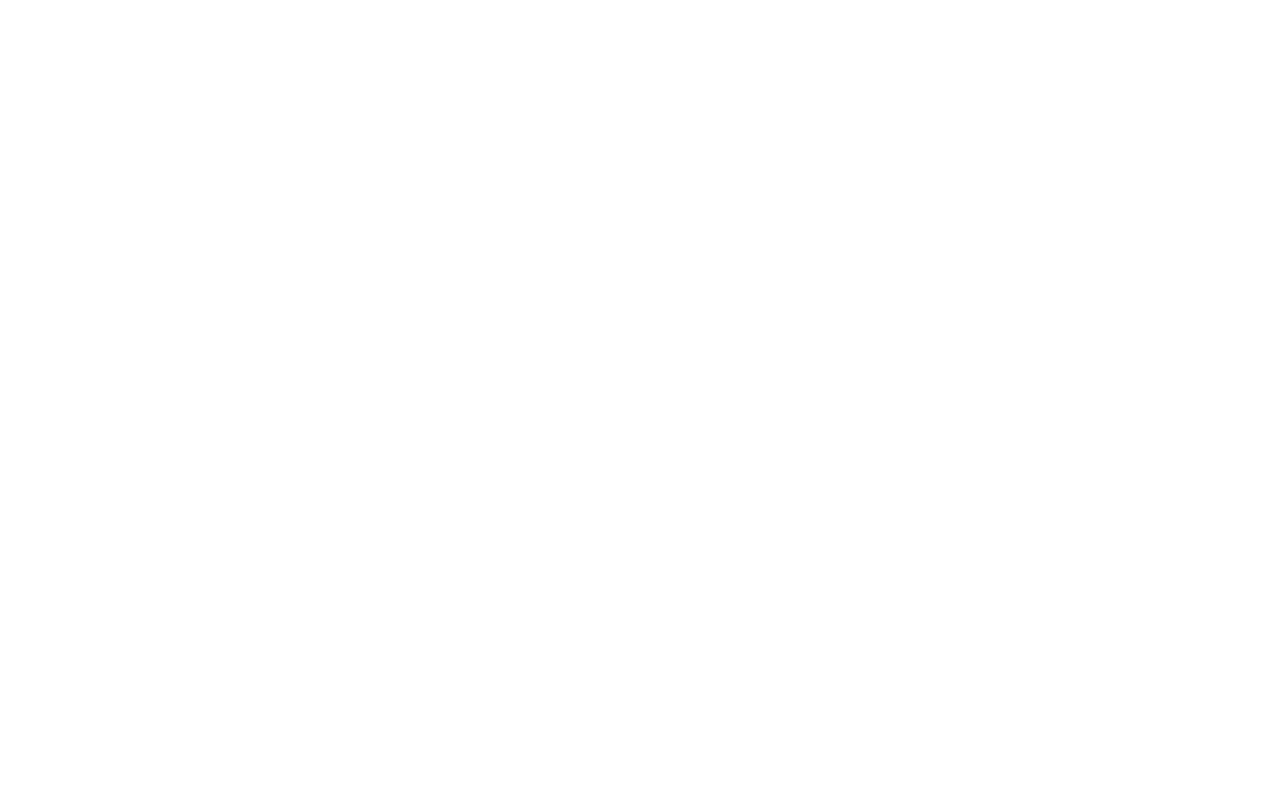
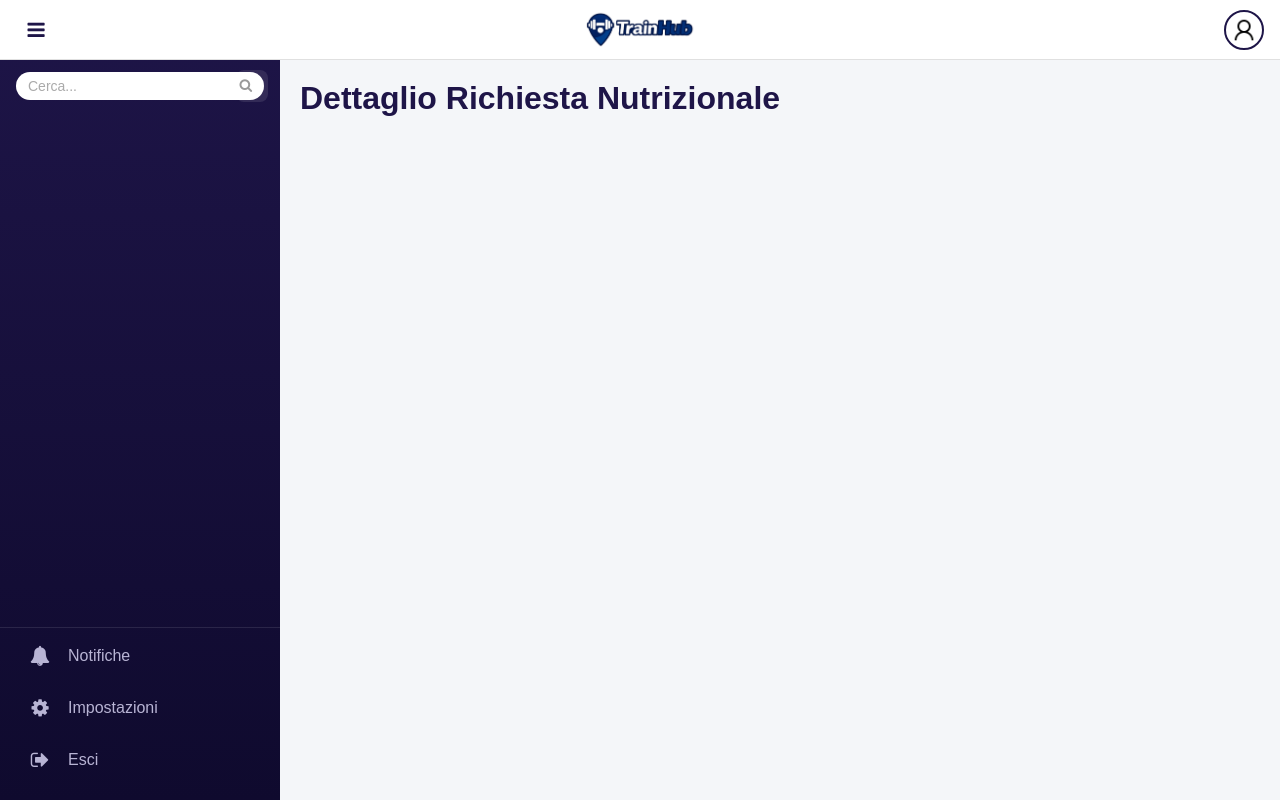
Before and after one commit to LorenzoRigoni/ASW26-TrainHub, a Vue app in the folder frontend/: page /richieste-nutrizione/dettaglio-richiesta in a window 1280 px wide. Before the commit this address had no page. Built offline with nearby package versions, Linux system fonts and the light colour scheme.

Commit message:
Fix error in index.js. Added page DettaglioRichiestaNutrizionale

```diff
--- /dev/null
+++ b/frontend/src/pages/DettaglioRichiestaNutrizionale.vue
@@ -0,0 +1,94 @@
+<script setup>
+import { ref } from 'vue'
+import { useRouter } from 'vue-router'
+import axios from 'axios'
+import Navbar from '../components/NavBar.vue'
+import SideMenu from '../components/SideMenu.vue'
+
+const userLogged = ref({
+  name: localStorage.getItem('user_name'),
+  surname: localStorage.getItem('user_surname'),
+  role: localStorage.getItem('user_role')
+})
+const sidebarOpen = ref(true)
+
+const toggleSidebar = () => {
+  sidebarOpen.value = !sidebarOpen.value
+}
+</script>
+
+<template>
+     <div id="app">
+        <Navbar @toggle-sidebar="toggleSidebar" />
+        <SideMenu :isOpen="sidebarOpen" :role="userLogged.role" @close="sidebarOpen = false" />
+
+        <main class="main-content" :class="{ 'sidebar-open': sidebarOpen }">
+            <div class="info-header">
+                <h1>Dettaglio Richiesta Nutrizionale</h1>
+            </div>
+        </main>
+     </div>
+</template>
+
+<style scoped>
+
+.main-content {
+  margin-top: 60px;
+  margin-left: 10pt;
+  padding: 20px;
+  padding-bottom: 50px;
+  transition: margin-left 0.3s ease;
+  min-height: calc(100vh - 60px);
+  background-color: #f4f6f9;
+}
+
+
+@media (min-width: 769px) {
+  .main-content.sidebar-open {
+    margin-left: 280px;
+  }
+}
+
+.btn-primary {
+  display: flex;
+  align-items: center;
+  gap: 0.5rem;
+  background-color: #1e1548;
+  color: #fff;
+  border: none;
+  border-radius: 10px;
+  padding: 0.65rem 1.4rem;
+  font-size: 0.95rem;
+  font-weight: 600;
+  cursor: pointer;
+  white-space: nowrap;
+  box-shadow: 0 4px 12px rgba(30,21,72,0.25);
+  transition: background-color 0.2s, transform 0.15s, box-shadow 0.2s;
+}
+
+.btn-primary:hover {
+  background-color: #2d2070;
+  transform: translateY(-1px);
+  box-shadow: 0 6px 18px rgba(30,21,72,0.35);
+}
+
+h1 {
+  font-size: 24pt;
+  font-weight: bold;
+  color: #1e1548;
+  margin: 0 0 0.25rem;
+}
+
+
+.header {
+  display: flex;
+  align-items: flex-start;
+  justify-content: space-between;
+  margin-bottom: 15px;
+  margin-top: 15px;
+  gap: 1rem;
+  flex-wrap: wrap;
+  padding: 0 5px 0 5px;
+}
+
+</style>
--- a/frontend/src/router/index.js
+++ b/frontend/src/router/index.js
@@ -14,6 +14,7 @@
 import ImpostazioniPage from '../pages/Impostazioni.vue'
 import BozzaProgrammaPage from '../pages/BozzaProgramma.vue'
 import ListaBozzePage from '../pages/ListaBozze.vue'
+import DettaglioRichiestaNutrizionePage from '../pages/DettaglioRichiestaNutrizionale.vue'
 
 
 const routes = [
@@ -25,7 +26,7 @@
   { path: '/scadenze', component: ScadenzePage },
 
   { path: '/clienti', component: ClientiPage },
-  { path: '/clienti/dettaglio-cliente', component: DiarioPage },
+  { path: '/clienti/dettaglio-cliente/:id', component: DiarioPage },
 
   { path: '/programmi', component: ListaProgrammi },
   { path: '/programmi/dettaglio-programma/:id', component: DettaglioProgrammaPage },
@@ -34,7 +35,10 @@
   { path: '/bozze/dettaglio-bozza/:id', component: BozzaProgrammaPage },
 
   { path: '/esercizi', component: EserciziPage },
+
   { path: '/richieste-nutrizione', component: ListaRichiesteNutrizionePage },
+  { path: '/richieste-nutrizione/dettaglio-richiesta', component: DettaglioRichiestaNutrizionePage },
+
   { path: '/piani-alimentari', component: ListaPianiAlimentariPage }
 
 
--- a/frontend/src/utils/utils.js
+++ b/frontend/src/utils/utils.js
@@ -84,7 +84,7 @@
   }
 }
 
-//TODO: riutilizzare in scadenze page
+
 export const formatPrograms = (programs) => {
   return programs.map((p) => {
     const dateToUse = p.dueDate || p.createdAt;
```
